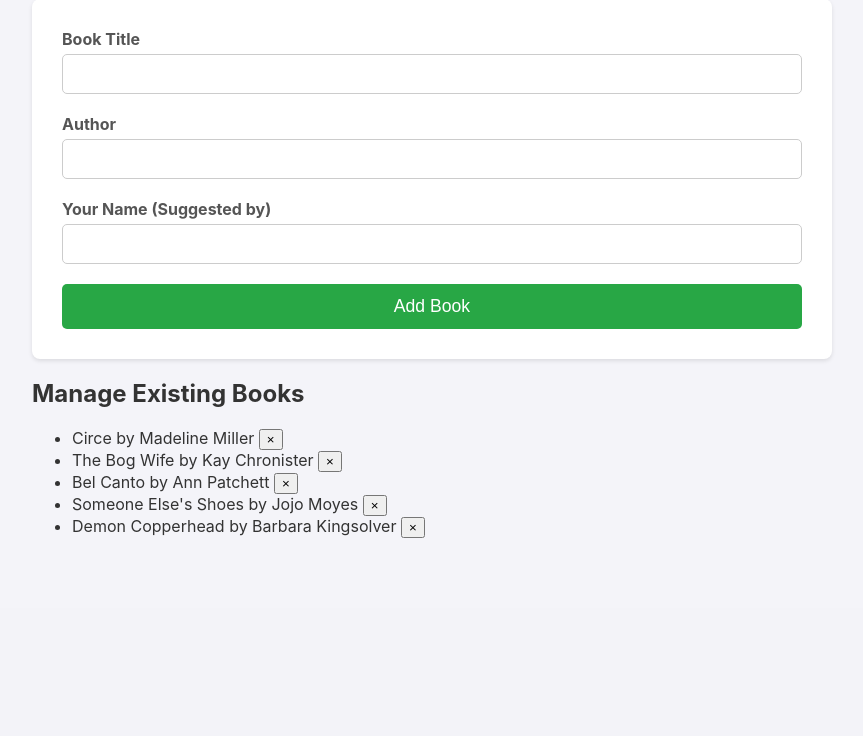
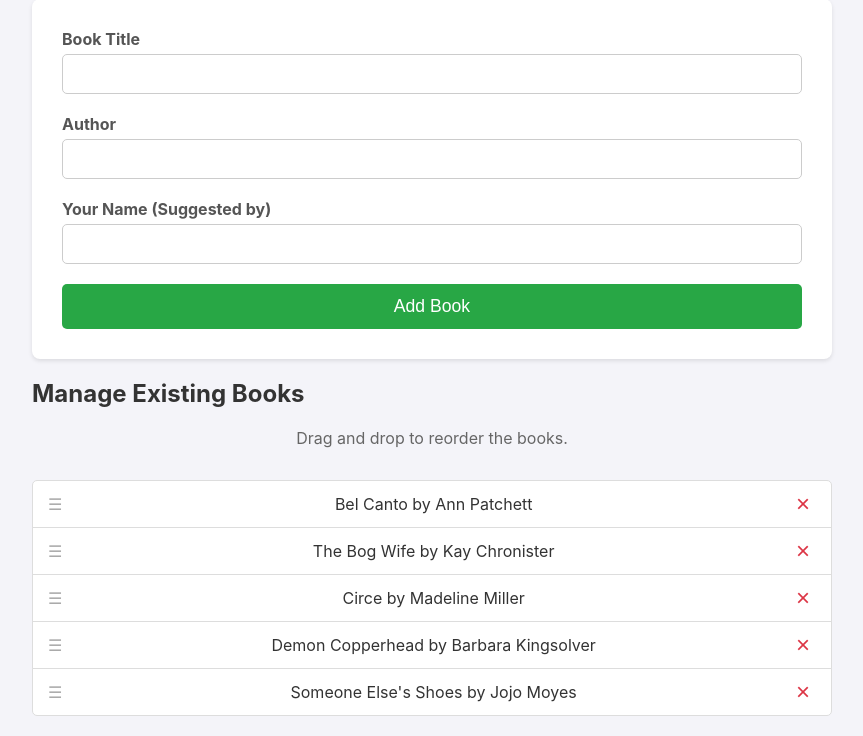
Before and after one commit to louloucodes/book_club_voting, a Flask app: page /admin in a window 1280 px wide. Shown: the part 192-928 px from the top of the page, without its empty margins (208-1071 px from the left). Before the commit the page ends 730 px from the top, so only its background shows below. Run offline with Flask 3, Linux system fonts and the light colour scheme; the visitor is signed in with stand-in values (Sample User, id 1).

Commit message:
improved admin functionality

```diff
--- a/app.py
+++ b/app.py
@@ -123,6 +123,21 @@
         return jsonify(success=True, message="Book deleted successfully.")
     return jsonify(success=False, message="Book not found."), 404
 
+# NEW: Route to handle updating the book order
+@app.route('/admin/update_order', methods=['POST'])
+@admin_required
+def update_book_order():
+    """Updates the order of the books in the data file."""
+    ordered_ids = request.get_json().get('order')
+    if not ordered_ids:
+        return jsonify(success=False, message="Missing order data"), 400
+
+    success = data_store.update_order(ordered_ids)
+    if success:
+        return jsonify(success=True, message="Book order updated successfully.")
+    return jsonify(success=False, message="Failed to update book order."), 500
+
+
 @app.route('/export')
 def export_results():
     """Exports the current vote counts to a CSV file."""
--- a/src/books.py
+++ b/src/books.py
@@ -97,5 +97,30 @@
 
         return True
 
+    def update_order(self, ordered_ids: list) -> bool:
+        """Reorders the books in memory and in the JSON file."""
+        # Create a dictionary for quick lookups
+        book_map = {book.id: book for book in self.books}
+
+        # Create the new ordered list of Book objects
+        new_ordered_books = [book_map[id] for id in ordered_ids if id in book_map]
+
+        # If the lengths don't match, something went wrong
+        if len(new_ordered_books) != len(self.books):
+            return False
+
+        # Update the in-memory list
+        self.books = new_ordered_books
+
+        # Create a new list of raw dictionaries to save to the file
+        raw_books_to_save = [book.__dict__ for book in self.books]
+
+        try:
+            with open(BOOKS_FILE, 'w') as f:
+                json.dump(raw_books_to_save, f, indent=4)
+            return True
+        except IOError:
+            return False
+
 # Create a single, shared instance of the store for the entire application
 data_store = BookStore()
--- a/static/css/style.css
+++ b/static/css/style.css
@@ -235,8 +235,54 @@
     color: #004085;
 }
 
+/* NEW: Styles for the admin management list */
+.manage-list {
+    list-style: none;
+    padding: 0;
+}
 
-/* NEW: Styles for the add book form */
+.manage-list-item {
+    background-color: #fff;
+    padding: 10px 15px;
+    border: 1px solid #ddd;
+    margin-bottom: -1px; /* Creates a "border collapse" effect */
+    display: flex;
+    justify-content: space-between;
+    align-items: center;
+}
+
+.manage-list-item:first-child {
+    border-top-left-radius: 5px;
+    border-top-right-radius: 5px;
+}
+
+.manage-list-item:last-child {
+    border-bottom-left-radius: 5px;
+    border-bottom-right-radius: 5px;
+    margin-bottom: 20px;
+}
+
+.drag-handle {
+    cursor: grab;
+    color: #aaa;
+    margin-right: 15px;
+}
+
+.delete-button {
+    background: none;
+    border: none;
+    color: #dc3545;
+    font-size: 1.5em;
+    cursor: pointer;
+    line-height: 1;
+}
+
+.delete-button:hover {
+    color: #a71d2a;
+}
+
+
+/* Styles for the add book form */
 .book-form {
     background-color: #fff;
     padding: 30px;
--- a/static/js/script.js
+++ b/static/js/script.js
@@ -7,7 +7,7 @@
     // --- Elements for Admin Page ---
     const addBookForm = document.getElementById('add-book-form');
     const formMessage = document.getElementById('form-message');
-    const manageBookList = document.getElementById('manage-book-list'); // NEW
+    const manageBookList = document.getElementById('manage-book-list');
 
     /**
      * NEW: Creates and returns an HTML list item for the admin management list.
@@ -193,8 +193,54 @@
     if (addBookForm) {
         addBookForm.addEventListener('submit', handleAddBookSubmit);
     }
-    if (manageBookList) { // NEW
+    if (manageBookList) {
+        // MODIFIED: Define these constants only when we know we're on the admin page.
+        const saveOrderButton = document.getElementById('save-order-button');
+        const orderMessage = document.getElementById('order-message');
+
         manageBookList.addEventListener('click', handleDeleteClick);
+
+        // Initialize SortableJS for drag-and-drop
+        new Sortable(manageBookList, {
+            animation: 150,
+            handle: '.drag-handle', // Use a handle for dragging
+            onUpdate: function () {
+                // Show the save button when the order changes
+                if (saveOrderButton) {
+                    saveOrderButton.style.display = 'block';
+                }
+                if (orderMessage) {
+                    orderMessage.className = 'form-message'; // Hide any previous message
+                }
+            }
+        });
+
+        // MODIFIED: The listener for the save button also needs to be inside this block.
+        if (saveOrderButton) {
+            saveOrderButton.addEventListener('click', async () => {
+                const listItems = manageBookList.querySelectorAll('li');
+                const orderedIds = Array.from(listItems).map(item => item.dataset.id);
+
+                try {
+                    const response = await fetch('/admin/update_order', {
+                        method: 'POST',
+                        headers: { 'Content-Type': 'application/json' },
+                        body: JSON.stringify({ order: orderedIds })
+                    });
+                    const result = await response.json();
+                    if (response.ok) {
+                        orderMessage.textContent = 'Order saved successfully!';
+                        orderMessage.className = 'form-message success';
+                        saveOrderButton.style.display = 'none'; // Hide button after saving
+                    } else {
+                        throw new Error(result.message);
+                    }
+                } catch (error) {
+                    orderMessage.textContent = `Error saving order: ${error.message}`;
+                    orderMessage.className = 'form-message error';
+                }
+            });
+        }
     }
 
 
--- a/templates/admin.html
+++ b/templates/admin.html
@@ -27,17 +27,24 @@
 
     <div class="admin-section">
         <h2>Manage Existing Books</h2>
+        <p class="instructions">Drag and drop to reorder the books.</p>
         <ul id="manage-book-list" class="manage-list">
             {% for book in books %}
-            <li class="manage-list-item" id="manage-item-{{ book.id }}">
+            <li class="manage-list-item" data-id="{{ book.id }}" id="manage-item-{{ book.id }}">
+                <span class="drag-handle">&#x2630;</span> <!-- NEW: Drag handle -->
                 <span>{{ book.title }} by {{ book.author }}</span>
                 <button class="delete-button" data-id="{{ book.id }}">&times;</button>
             </li>
             {% endfor %}
         </ul>
+        <!-- NEW: Save Order button -->
+        <button id="save-order-button" class="submit-button" style="display: none; background-color: #007bff;">Save New Order</button>
+        <div id="order-message" class="form-message"></div>
     </div>
 {% endblock %}
 
 {% block scripts %}
+    <!-- NEW: Add SortableJS library from a CDN -->
+    <script src="https://cdn.jsdelivr.net/npm/sortablejs@latest/Sortable.min.js"></script>
     <script src="{{ url_for('static', filename='js/script.js') }}"></script>
 {% endblock %}
```
Also changed, not shown: data/books.json (+26 -44 lines).
